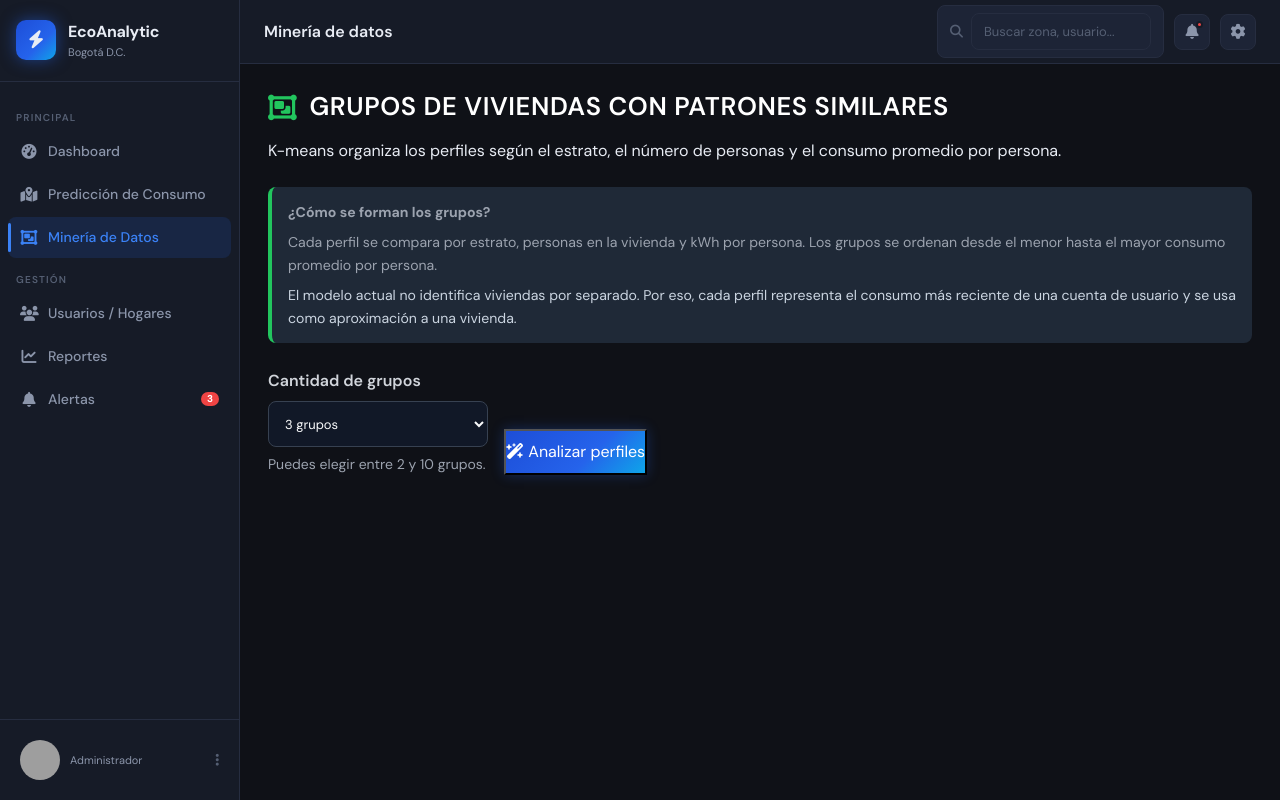
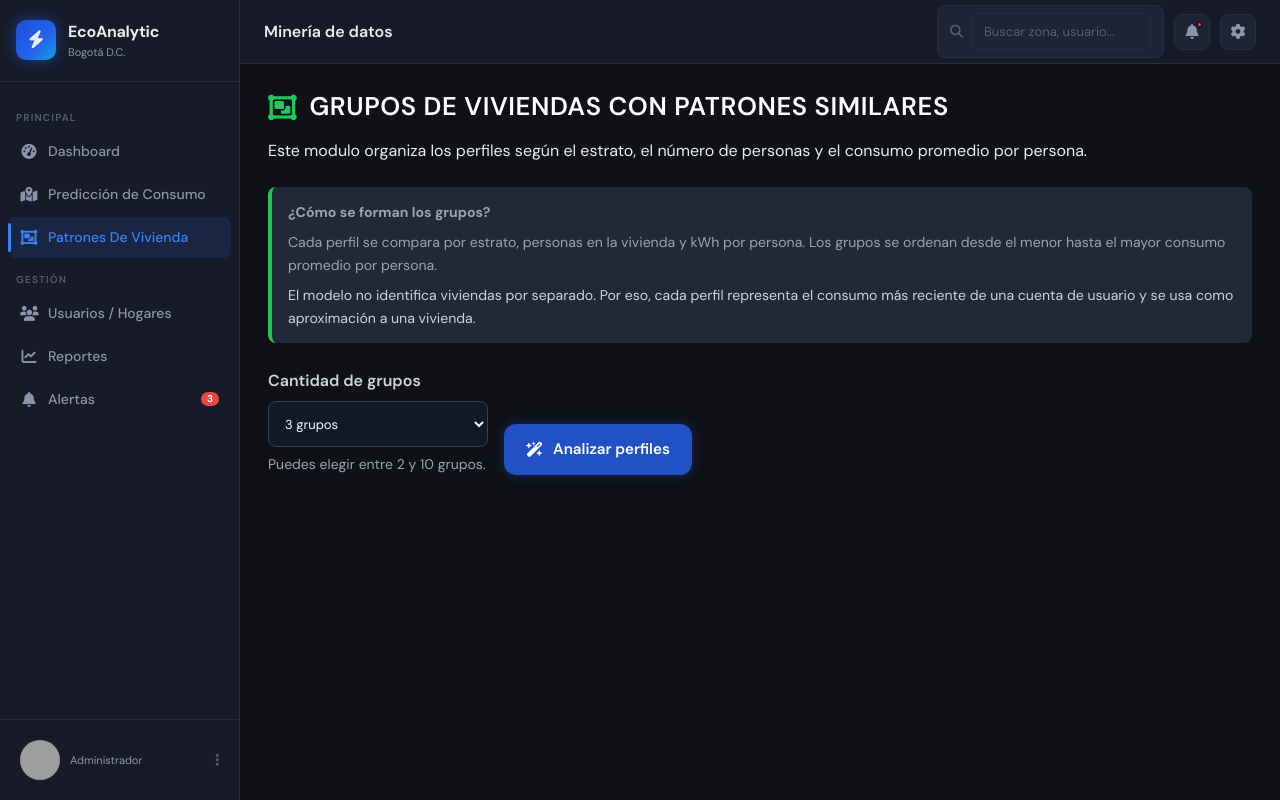
Before and after one commit to chriselmono/EcoAnalytic, a Flask app: page /mineria/ in a window 1280 px wide. Run offline with Flask 3, Linux system fonts and the light colour scheme; the visitor is signed in with stand-in values (Sample User, id 1); grey boxes are pictures that could not be loaded.

Commit message:
Cambios visuales

```diff
--- a/app/static/css/mineria.css
+++ b/app/static/css/mineria.css
@@ -153,6 +153,30 @@
     display: none !important;
 }
 
+
+.btn-primary {
+    background: #2250c5;
+    color: white;
+}
+
+.btn-primary:hover {
+    background: #2250c5;
+    transform: translateY(-2px);
+}
+
+.btn-primary {
+    border: none;
+    padding: 14px 22px;
+    border-radius: 12px;
+    cursor: pointer;
+    font-size: 0.95rem;
+    font-weight: 600;
+    display: flex;
+    align-items: center;
+    gap: 10px;
+    transition: 0.3s ease;
+}
+
 @media (max-width: 950px) {
     .km-group-grid {
         grid-template-columns: repeat(2, minmax(0, 1fr));
--- a/app/templates/base.html
+++ b/app/templates/base.html
@@ -54,7 +54,7 @@
 
       <a href="/mineria/" class="nav-item {% if page=='mineria' %}active{% endif %}">
         <i class="fa-solid fa-object-group"></i>
-        <span>Minería de Datos</span>
+        <span>Patrones De Vivienda</span>
       </a>
 
       <div class="nav-section-label">
--- a/app/templates/mineria.html
+++ b/app/templates/mineria.html
@@ -18,7 +18,7 @@ Minería de datos
                 Grupos de viviendas con patrones similares
             </h2>
             <p class="card-subtitle">
-                K-means organiza los perfiles según el estrato, el número de personas
+                Este modulo organiza los perfiles según el estrato, el número de personas
                 y el consumo promedio por persona.
             </p>
         </div>
@@ -31,7 +31,7 @@ Minería de datos
             Los grupos se ordenan desde el menor hasta el mayor consumo promedio por persona.
         </p>
         <p class="km-caveat">
-            El modelo actual no identifica viviendas por separado. Por eso, cada perfil representa
+            El modelo no identifica viviendas por separado. Por eso, cada perfil representa
             el consumo más reciente de una cuenta de usuario y se usa como aproximación a una vivienda.
         </p>
     </div>
@@ -60,7 +60,6 @@ Minería de datos
         <div class="ml-status km-status">
             <div><strong id="km-viviendas">–</strong> perfiles analizados</div>
             <div><strong id="km-total-grupos">–</strong> grupos generados</div>
-            <div><strong>K-means</strong> método de agrupación</div>
         </div>
 
         <h3 class="km-section-title">
@@ -90,8 +89,8 @@ Minería de datos
             </table>
         </div>
         <p class="ml-note km-footer-note">
-            El resultado depende de los registros disponibles y de la cantidad de grupos seleccionada.
-            K-means encuentra patrones; no representa una calificación de eficiencia energética.
+            Recuerda que el resultado depende de los registros disponibles y de la cantidad de grupos seleccionada.
+            El Modelo no representa una calificación energética.
         </p>
     </section>
 </div>
```
